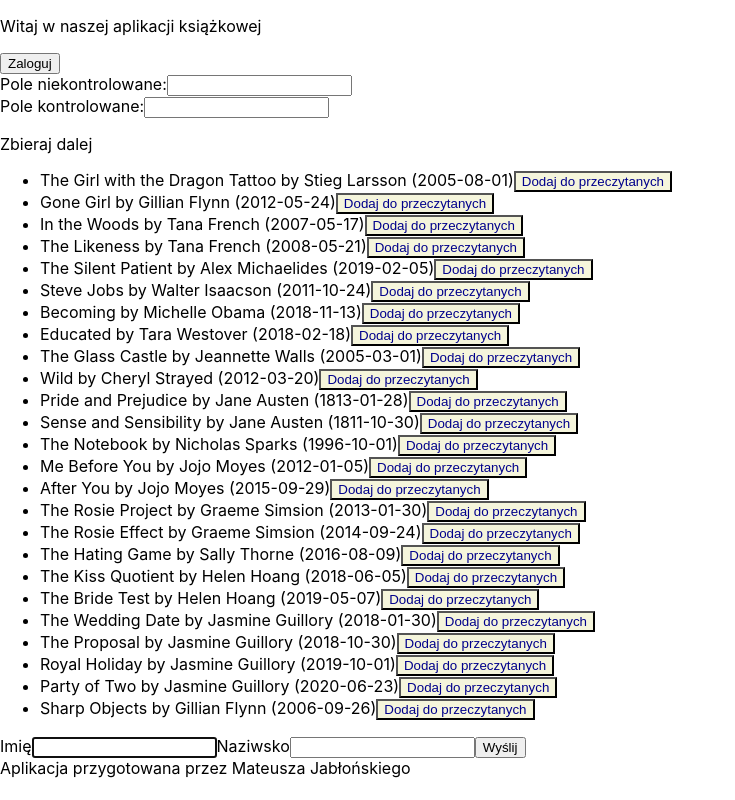
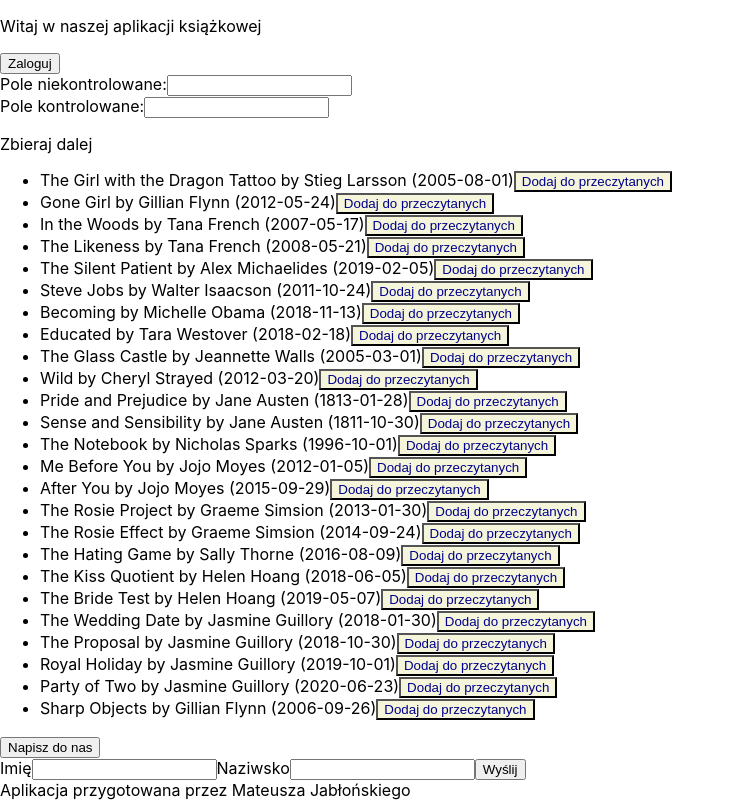
Before and after one commit to matwjablonski/orange-react-2024-12, a React (Create React App) app in the folder book-app/: page / in a window 1280 px wide. Shown: the whole page, without its empty margins (0-735 px from the left). Built offline with nearby package versions, Linux system fonts and the light colour scheme.

Commit message:
task 8 solution

```diff
--- a/book-app/src/components/Forms/ContactForm.tsx
+++ b/book-app/src/components/Forms/ContactForm.tsx
@@ -10,6 +10,10 @@
     lastName: '',
   });
 
+  const handleFocus = () => {
+    firstInputRef.current?.focus();
+  }
+
   const handleChange = (e: any) => {
     setValues({
       ...values,
@@ -17,11 +21,9 @@
     });
   }
 
-  useEffect(() => {
-    firstInputRef.current?.focus();
-  }, [])
-
   return (
+    <div>
+      <button onClick={handleFocus}>Napisz do nas</button>
       <Form
         onSubmit={(e) => {
           e.preventDefault();
@@ -49,5 +51,6 @@
           value={values.lastName}
         />
       </Form>
+    </div>
   );
 };
```
Also changed, not shown: book-app/src/components/Forms/Input.tsx (+6 -1 lines), 1 other file (tests, documents, lock files or other folders). Lines whose indentation alone changed are shown as unchanged.
